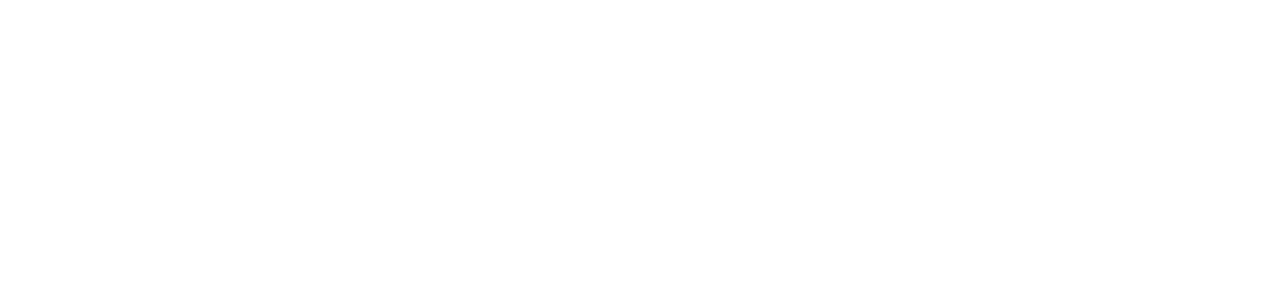
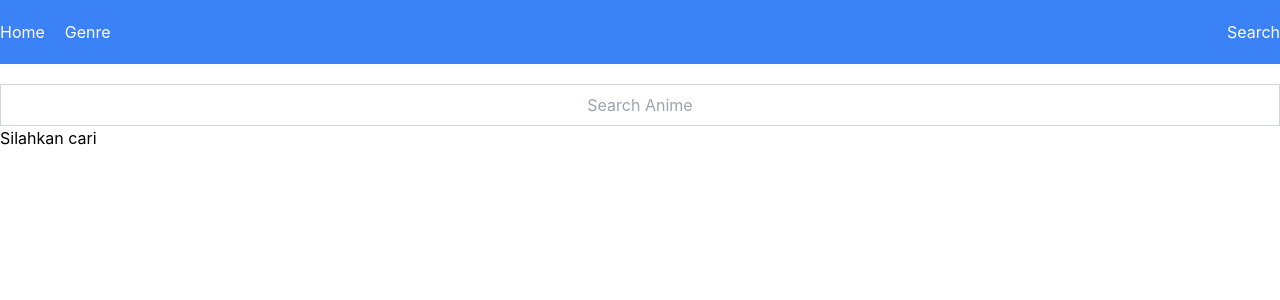
Before and after one commit to Animxer18/Resnime, a React (Create React App) app: page /search in a window 1280 px wide. Before the commit this address had no page. Shown: the top 300 px of the page. Built offline with nearby package versions, Linux system fonts and the light colour scheme.

Commit message:
add search feature and handle error not found

```diff
--- a/src/App.js
+++ b/src/App.js
@@ -1,16 +1,28 @@
-import { Route, BrowserRouter as Router, Routes } from "react-router-dom";
+import { Route, BrowserRouter as Router, Routes, Navigate } from "react-router-dom";
 import HomeView from "./views/HomeView";
 import DetailsAnime from "./views/DetailsAnime";
 import StreamAnime from "./views/StreamAnime";
+import SearchResult from "./views/SearchResult";
+import Navbar from "./layouts/Navbar";
+import NotFound from "./views/NotFound";
+
 
 function App() {
   return (
     <div>
           <Router>
             <Routes>
-              <Route path="/" element={<HomeView />}></Route>
-              <Route path="/anime/:id" element={<DetailsAnime />}></Route>
-              <Route path="/stream/:episode" element={<StreamAnime />}></Route>
+
+                <Route path="" element={<Navbar />}>
+                  <Route path="/" element={<HomeView />}></Route>
+                  <Route path="/anime/:id" element={<DetailsAnime />}></Route>
+                  <Route path="/stream/:episode" element={<StreamAnime />}></Route>
+                  <Route path="/search" element={<SearchResult />}></Route>
+                </Route>
+
+                <Route path="*" element={<Navigate to={'/not-found'} replace/>}></Route>
+                <Route path="/not-found" element={<NotFound  />}></Route>
+
             </Routes>
           </Router>
     </div>
--- /dev/null
+++ b/src/SearchContext.js
@@ -0,0 +1,2 @@
+import {createContext} from 'react'
+export const SearchContext = createContext(null)
--- a/src/components/CardAnime.js
+++ b/src/components/CardAnime.js
@@ -6,22 +6,31 @@ function CardAnime(anime) {
     //function for open link of anime's detail
     const detailAnimeLink = async(id)=>{
         let idSlice
-        if(id.match("season")){
+
+
+        if(id.toLowerCase().match("-season-")){
             idSlice = id.slice(0,-20)
-            console.log("id anime : ",idSlice)
+            console.log(id)
         }else{
-            idSlice = id.slice(0,-11)
-            console.log("id anime : ",idSlice)
+            if(id.toLowerCase().match("episode")){
+                idSlice = id.slice(0,-11)
+            }else {
+                idSlice = id
+            }
         }
-        if(id.match("one-piece")){
-            console.log("episode found", id)
-            idSlice = id.slice(0,-13)
+        if(id.toLowerCase().match("one-piece")){
+            if(id.toLowerCase().match("episode")){
+                idSlice = id.slice(0,-13)
+            }else {
+                idSlice = id
+            }
         }
+
         navigate(`/anime/${idSlice}`)
     }
     return (
             <div onClick={()=>detailAnimeLink(anime.id)} >
-                <div className='group overflow-hidden bg-blue-500'>
+                <div className='group overflow-hidden bg-slate-400'>
                     <img className='w-full hover:scale-110 transition-all duration-300 opacity-50 group-hover:opacity-100' src={anime.thumbnail} alt={anime.titleAnime}/>
                 </div>
                 <h3 className='text-2xl'>{anime.titleAnime}</h3>
--- a/src/components/RecentRelease.js
+++ b/src/components/RecentRelease.js
@@ -12,7 +12,6 @@ function RecentRelease() {
         let response = await axios.get("/recent-release")
         setRecent(response.data)
         setLoading(false)
-
     }
 
 
@@ -32,7 +31,7 @@ function RecentRelease() {
                 {recent.map(
                     (recentAnime)=>{
                         return (
-                            <div className="cursor-pointer lg:w-72" key={recentAnime.episodeId}>
+                            <div className="cursor-pointer lg:w-60" key={recentAnime.episodeId}>
                                 <CardAnime
                                 id={recentAnime.episodeId}
                                 titleAnime={recentAnime.animeTitle}
--- /dev/null
+++ b/src/layouts/Navbar.js
@@ -0,0 +1,22 @@
+import React from 'react';
+import { Link, Outlet} from 'react-router-dom';
+
+function Navbar() {
+    return (
+        <>
+            <div className='bg-blue-500 text-white w-full'>
+                <div className='container flex justify-between mx-auto'>
+                    <div className='flex space-x-5'>
+                        <Link to="/" className='py-5'>Home</Link>
+                        <Link to="/search" className='py-5'>Genre</Link>
+                    </div>
+                    <Link to="/search" className='py-5'>Search</Link>
+
+                </div>
+            </div>
+            <Outlet />
+        </>
+    );
+}
+
+export default Navbar;
--- /dev/null
+++ b/src/views/NotFound.js
@@ -0,0 +1,12 @@
+import React from 'react';
+
+function NotFound(props) {
+    return (
+        <div className='flex justify-center flex-col h-screen items-center'>
+            <h1 className='text-4xl font-semibold'>Page Not Found</h1>
+            <p>Jikalau di saat membuka sebuah anime, dan menemukan halaman ini. Mohon kontak aku ya!</p>
+        </div>
+    );
+}
+
+export default NotFound;
--- /dev/null
+++ b/src/views/SearchResult.js
@@ -0,0 +1,79 @@
+import axios from 'axios';
+import React, { useState } from 'react';
+import CardAnime from '../components/CardAnime';
+import Loading from '../components/Loading';
+function SearchResult(props) {
+
+    const [search,setSearch] = useState("")
+    const [result,setResult] = useState("")
+    const [loading,setLoading] = useState(false)
+
+
+    const searchAnime = async(e)=>{
+        e.preventDefault();
+        setLoading(true)
+        await axios.get(`/search?keyw=${search}`)
+        .then(
+            (res)=>{
+                setResult(res.data)
+                setLoading(false)
+                setSearch("")
+                console.log(res.data)
+            }
+            ).catch(
+                (err)=>{
+                    console.log("error : ",err)
+                    setLoading(false)
+                    setSearch("")
+            }
+        )
+    }
+
+
+    return (
+        <div className='container mx-auto my-5'>
+            {loading?(
+                <Loading />
+            ):(
+            <div>
+                <form onSubmit={searchAnime} >
+                    <input type="text" placeholder='Search Anime'
+                    className='border w-full text-center px-4 py-2 border-gray-300 focus:outline-0'
+                    value={search} onChange={(e)=>setSearch(e.target.value)}/>
+                </form>
+
+
+               {result.length>0?(
+                    <div className='grid grid-cols-2 lg:grid-cols-5 gap-x-3 gap-y-10 my-10'>
+                    {result.map(
+                        (hasil)=>{
+                            return(
+                                <div className="cursor-pointer lg:w-60" key={hasil.animeId}>
+                                    <CardAnime
+                                    id={hasil.animeId}
+                                    titleAnime={hasil.animeTitle}
+                                    episode={hasil.episodeNum}
+                                    thumbnail={hasil.animeImg}
+                                    />
+                                </div>
+                            )
+                        }
+                    )}
+                    </div>
+               ):result===""?(
+                   <p>Silahkan cari</p>
+                   ):(
+                    <p>Pencarian Tidak ditemukan</p>
+
+               )}
+
+
+            </div>
+            )}
+
+
+        </div>
+    );
+}
+
+export default SearchResult;
--- a/src/views/StreamAnime.js
+++ b/src/views/StreamAnime.js
@@ -1,6 +1,6 @@
 import axios from 'axios';
 import React, { useEffect, useState } from 'react';
-import { useParams } from 'react-router-dom';
+import { useNavigate, useParams } from 'react-router-dom';
 import Loading from '../components/Loading';
 
 
@@ -9,12 +9,22 @@ function StreamAnime(props) {
     let [video,setVideo] = useState("")
     let [loading,setLoading] = useState(true)
 
+    let navigate = useNavigate()
 
     let linkStream = async()=>{
-        let response = await axios.get(`/stream/watch/${episode}`)
-        console.log(response.data)
-        await setVideo(response.data)
-        setLoading(false)
+        await axios.get(`/stream/watch/${episode}`)
+        .then(
+            (response)=>{
+                if(response.data.hasOwnProperty("error")){
+                    navigate("/not-found")
+                    setLoading(false)
+                }else{
+                    setVideo(response.data)
+                    setLoading(false)
+                    console.log(response.data)
+                }
+            }
+        )
 
     }
 
@@ -28,11 +38,14 @@ function StreamAnime(props) {
         },[]
     )
     return (
-        <div>
+        <div className='container mx-auto my-5'>
             {loading ?(
                 <Loading />
             ):(
-                <iframe  src={video.Referer} title='video' loading="lazy" width="600" height="400"></iframe>
+                <>
+                    <h1>Jikalau tidak bisa memutar video, mohon direfresh atau dibuka ulang websitenya. Makasih</h1>
+                    <iframe  src={video.Referer} title='video' loading="lazy" width="600" height="400"></iframe>
+                </>
 
             )}
         </div>
```
Also changed, not shown: src/views/DetailsAnime.js (+24 -8 lines).
